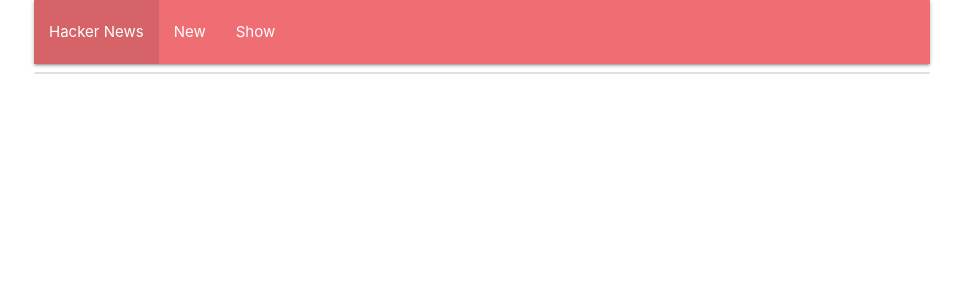
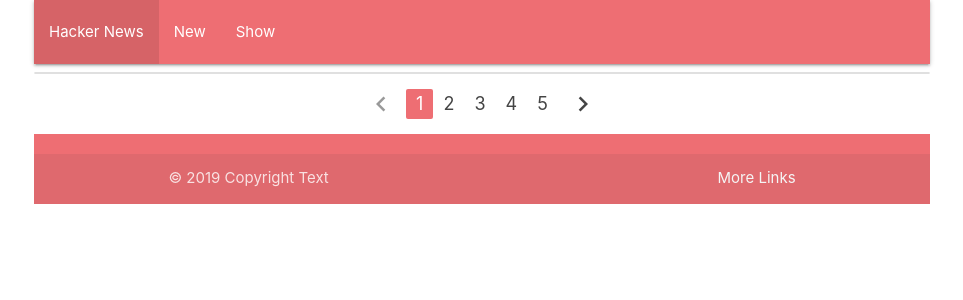
Before and after one commit to oiami/hacker-news-feed, a React (Create React App) app: page / in a window 1280 px wide. Shown: the top 300 px of the page, without its empty margins (158-1121 px from the left). Built offline with nearby package versions, Linux system fonts and the light colour scheme; no server answers.

Commit message:
add footer

```diff
--- a/src/components/App.js
+++ b/src/components/App.js
@@ -4,6 +4,8 @@
 import NavBar from "./NavBar";
 import NewsList from "./NewsList";
 import * as hackernews from "../apis/hackernews";
+import Pagination from "./Pagination";
+import Footer from "./Footer";
 
 class App extends Component {
   constructor() {
@@ -45,6 +47,8 @@
           onClick={this.handleNavBarClick}
         />
         <NewsList newsItems={this.state.newsItems} />
+        <Pagination />
+        <Footer />
       </div>
     );
   }
--- /dev/null
+++ b/src/components/Footer.js
@@ -0,0 +1,19 @@
+import React from "react";
+
+const Footer = () => {
+  const year = new Date().getFullYear();
+  return (
+    <footer className="page-footer">
+      <div className="footer-copyright">
+        <div className="container">
+          © {year} Copyright Text
+          <a className="grey-text text-lighten-4 right" href="#!">
+            More Links
+          </a>
+        </div>
+      </div>
+    </footer>
+  );
+};
+
+export default Footer;
```
